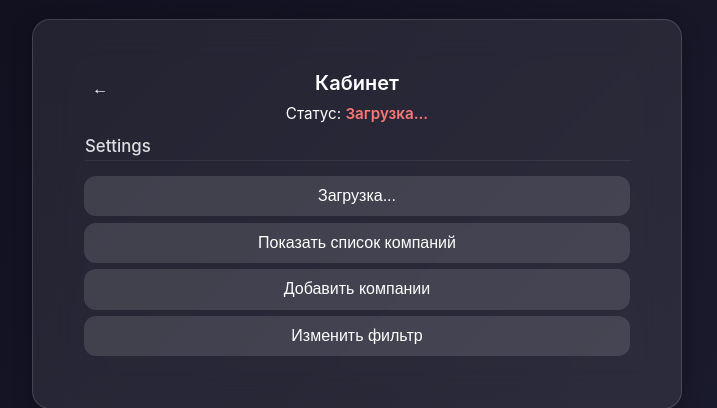
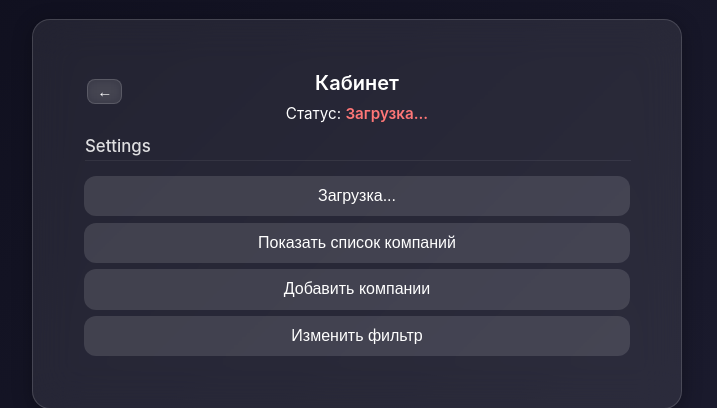
Before and after one commit to offkrse/temp_html, a Python web app: template templates/cabinet.html in a window 1280 px wide. Shown: the part 118-526 px from the top of the page, without its empty margins (283-1000 px from the left). Run offline with Jinja, Linux system fonts and the light colour scheme; the template is opened without the code that fills it, so the values that code supplies are empty; some libraries are stand-ins or nearby versions.

Commit message:
Update style.css

```diff
--- a/static/style.css
+++ b/static/style.css
@@ -101,20 +101,23 @@ button:hover, .btn:hover, .btn-secondary:hover {
   position: absolute;
   left: 0.2rem;
   top: 0.1rem;
-  background: transparent;
+  background: rgba(255, 255, 255, 0.08);  /* лёгкий прозрачный фон */
   color: white;
-  border: none;
-  font-size: 1rem;
+  border: 1px solid rgba(255, 255, 255, 0.15);
+  font-size: 0.95rem;
   cursor: pointer;
-  transition: 0.2s;
-  padding: 0.1rem 0.3rem;
+  padding: 0.25rem 0.55rem;
+  border-radius: 8px;                     /* скруглённый квадрат */
   line-height: 1;
-  width: auto;             /* 🚫 больше не тянется на всю ширину */
+  width: auto;
+  transition: all 0.2s ease;
+  backdrop-filter: blur(6px);
 }
 
 .back-btn:hover {
-  opacity: 0.8;
+  background: rgba(255, 255, 255, 0.18);
   transform: translateX(-2px);
+  opacity: 0.9;
 }
 
 /* Название кабинета */
```
